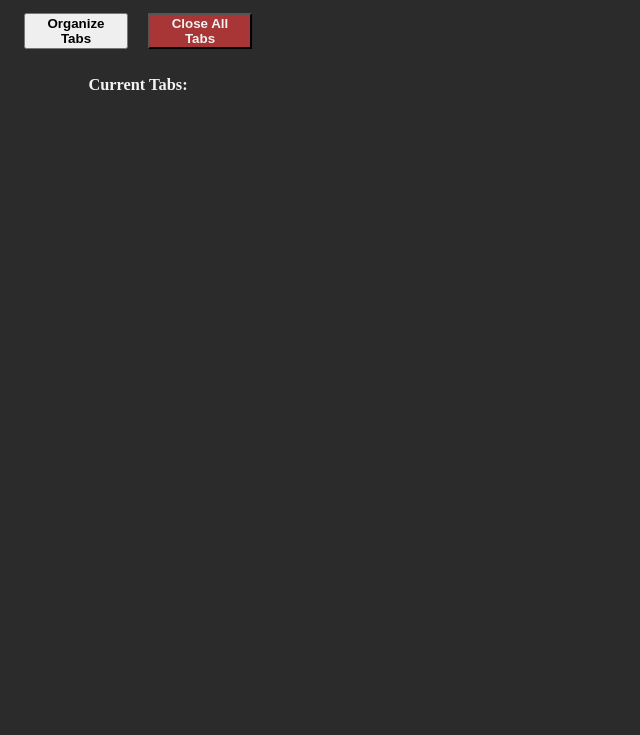
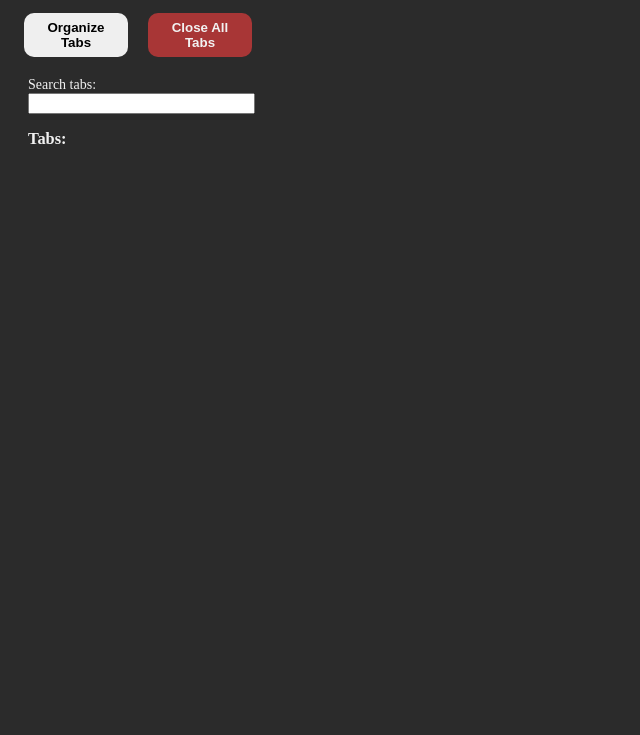
Before and after one commit to mkw2107/tab-organizer, a browser extension: page index.html in a window 1280 px wide. Shown: the part 65-800 px from the top of the page, without its empty margins (0-640 px from the left). Drawn offline with Linux system fonts and the light colour scheme.

Commit message:
Adds some styling changes and an input field. Input is currently not functional

```diff
--- a/index.html
+++ b/index.html
@@ -12,7 +12,11 @@
       <button id="organize">Organize Tabs</button>
       <button id="close-all">Close All Tabs</button>
     </span>
-    <h3>Current Tabs:</h3>
+    <div id="search-container">
+      <label for="search">Search tabs:</label><br />
+      <input type="text" id="search" />
+    </div>
+    <h3>Tabs:</h3>
     <ol id="tab-list"></ol>
   </body>
   <script type="text/javascript" src="main.js"></script>
--- a/main.js
+++ b/main.js
@@ -3,6 +3,7 @@ To Add:
 - total tabs (in window)
 - organize all
 - delete all (by group, or just delete google searches)
+- add search function for tab titles
 */
 
 document.addEventListener('DOMContentLoaded', () => {
@@ -49,9 +50,6 @@ document.addEventListener('DOMContentLoaded', () => {
     }
 
     // Organize Tabs
-    // chrome.tabs.move(tabId, { index: i })
-    // sort tabs array by url alphabetical order
-    // iterate through array and set each tab to index of i
     function organizeTabs() {
       tabs.sort((tab1, tab2) => {
         if (tab1.url < tab2.url) return -1;
--- a/style.css
+++ b/style.css
@@ -1,3 +1,7 @@
+* {
+  box-sizing: border-box;
+}
+
 body {
   display: flex;
   flex-direction: column;
@@ -8,6 +12,19 @@ body {
   background-color: #2b2b2b;
   color: #f2f2f2;
   font-size: 14px;
+}
+
+h3 {
+  margin: 5px 0px 5px 20px;
+  align-self: flex-start;
+}
+
+input {
+  width: 97%;
+}
+
+ol {
+  margin: 0px 10px 0px 0px;
 }
 
 li {
@@ -21,9 +38,14 @@ ol li::marker {
   font-size: 1.2em;
 }
 
+button {
+  border: none;
+  padding: 3px;
+}
+
 li button {
   width: 50%;
-  border: none;
+  /* border: none; */
 }
 
 .button-container {
@@ -34,15 +56,19 @@ li button {
 .delete-tab {
   background-color: #a83636;
   color: #f2f2f2;
+  border-radius: 0px 15px 15px 0px;
 }
 
-/* .switch-tab {
-} */
+.switch-tab {
+  border-radius: 15px 0px 0px 15px;
+}
 
 #organize {
   width: 40%;
   margin: 10px;
   font-weight: bold;
+  padding: 7px;
+  border-radius: 10px;
 }
 
 #close-all {
@@ -51,6 +77,8 @@ li button {
   background-color: #a83636;
   color: #f2f2f2;
   font-weight: bold;
+  padding: 7px;
+  border-radius: 10px;
 }
 
 #main-button-container {
@@ -59,3 +87,11 @@ li button {
   align-items: center;
   width: 100%;
 }
+
+#search-container {
+  align-self: flex-start;
+  /* margin-top: 10px;
+  margin-left: 20px; */
+  margin: 10px 0px 10px 20px;
+  width: 90%;
+}
```
